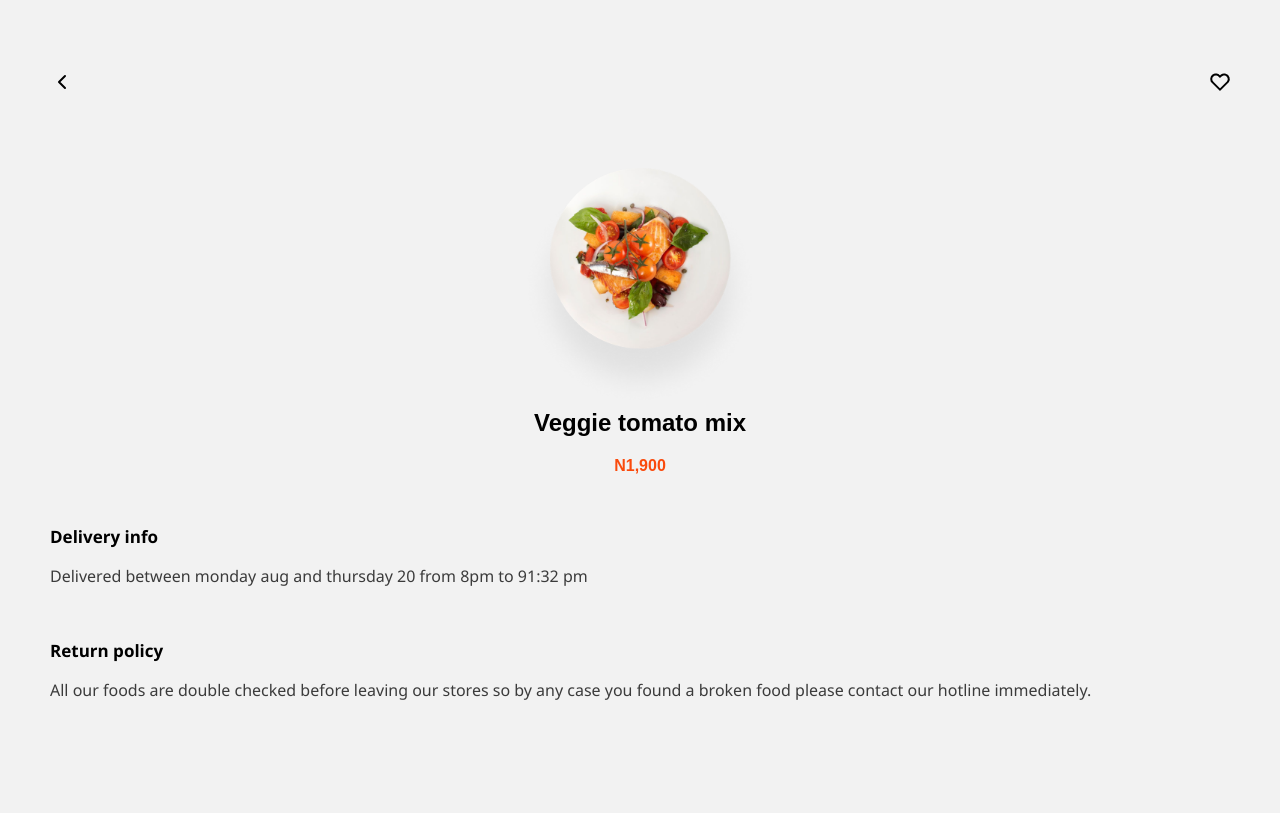
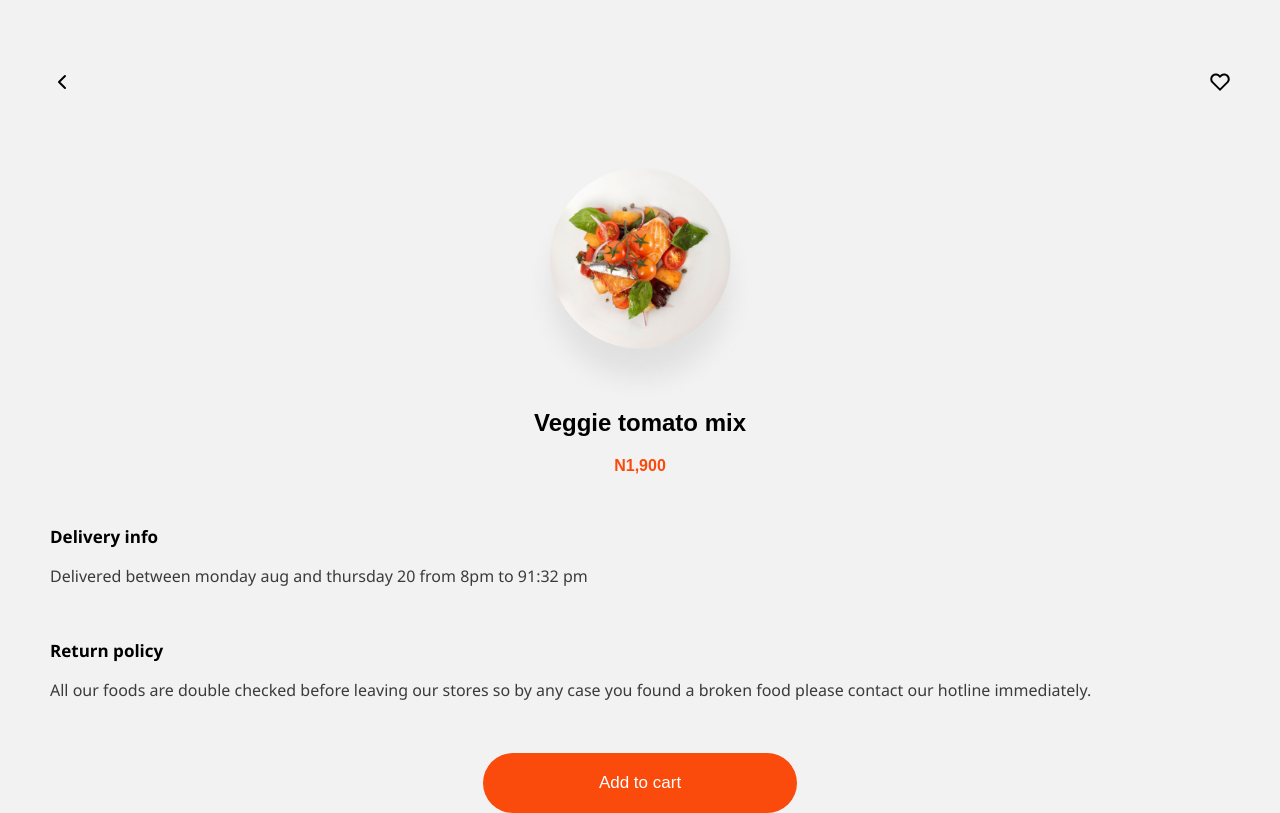
Before and after one commit to A-mahdi-A/coding, a React (Vite) app in the folder 2/f-d-a/: page /InFood in a window 1280 px wide. Built offline with nearby package versions, Linux system fonts and the light colour scheme.

Commit message:
over info Page

```diff
--- a/2/f-d-a/src/pages/informatin food/InFood.jsx
+++ b/2/f-d-a/src/pages/informatin food/InFood.jsx
@@ -45,7 +45,9 @@ function InFood() {
         </div>
       </section>
       {/* --------------------------------button--------------------------- */}
-      <section id="addToSabad"></section>
+      <section id="addToSabad">
+     <Link><button>Add to cart</button></Link>
+      </section>
     </>
   );
 }
--- a/2/f-d-a/src/pages/informatin food/style.scss
+++ b/2/f-d-a/src/pages/informatin food/style.scss
@@ -43,4 +43,20 @@ body{
             }
         }
     }
+    // --------------------------------------------BTN---------------------------------------------------
+    section#addToSabad{
+        display: flex;
+        justify-content: center;
+        a{
+            button{
+                width: 314px;
+                height: 50px;
+                background-color: #FA4A0C;
+                color: white;
+                border: none;font-size: 17px;
+                border-radius: 30px;
+                padding: 20px  0px 40px 0px;
+            }
+        }
+    }
 }
```
